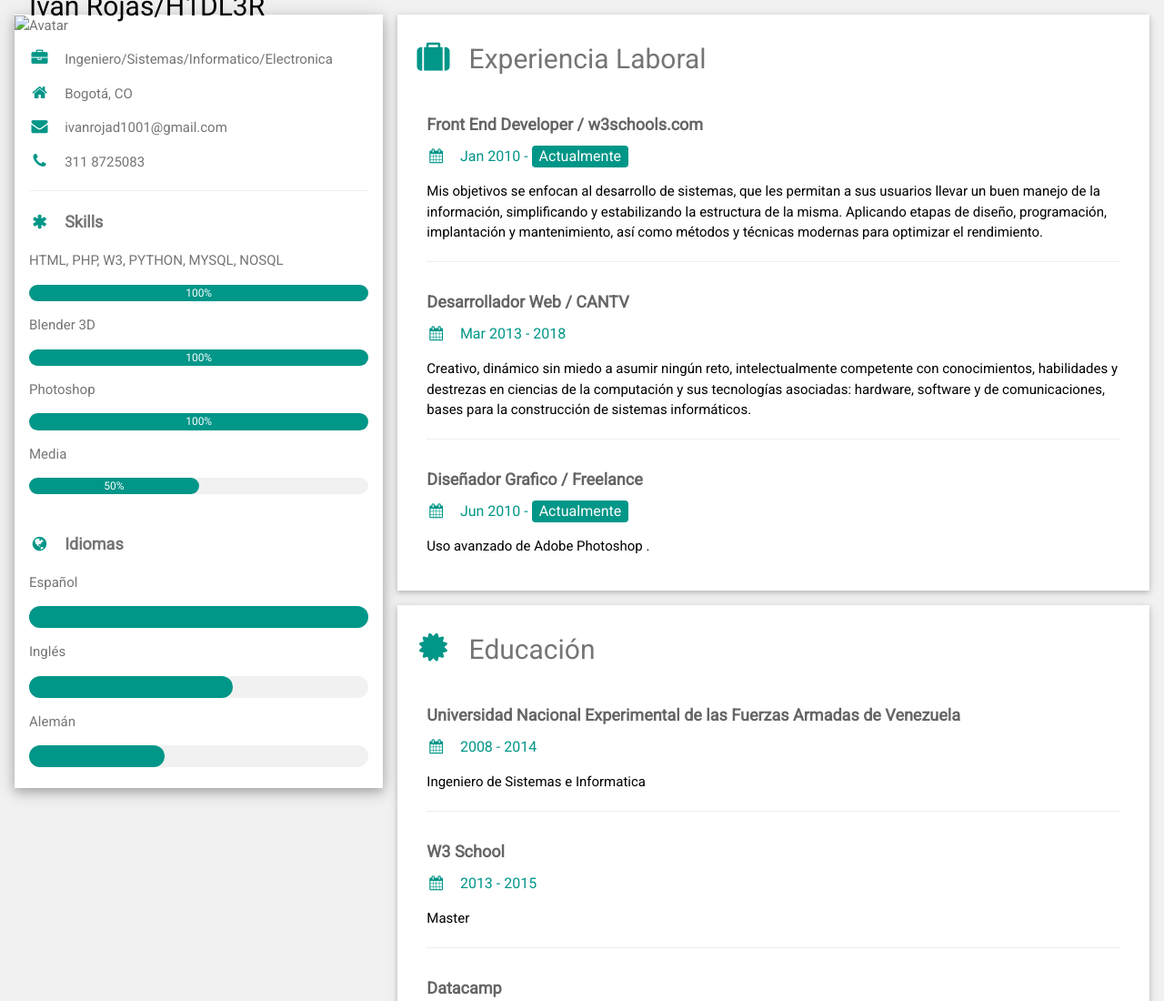
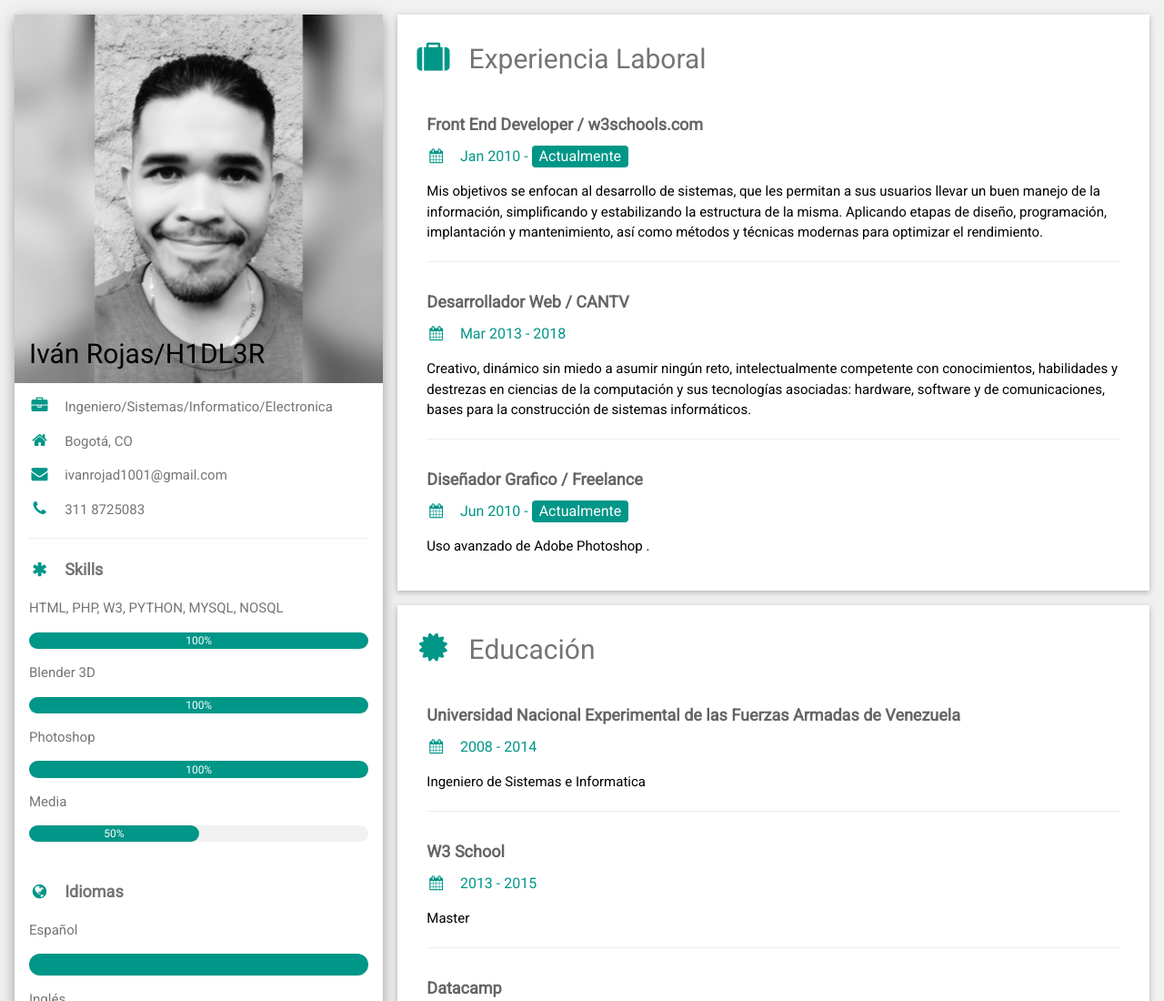
Before and after one commit to h1dl3r/p4nz3r, a plain HTML site: page index.html in a window 1280 px wide. Shown: the top 1100 px of the page at 91% size. Drawn offline with nearby package versions, Linux system fonts and the light colour scheme.

Commit message:
Update index.html

```diff
--- a/index.html
+++ b/index.html
@@ -22,7 +22,7 @@ html,body,h1,h2,h3,h4,h5,h6 {font-family: "Roboto", sans-serif}
 
       <div class="w3-white w3-text-grey w3-card-4">
         <div class="w3-display-container">
-          <img src="images/3003.jpg" style="width:100%" alt="Avatar">
+          <img src="3003.jpg" style="width:100%" alt="Avatar">
           <div class="w3-display-bottomleft w3-container w3-text-black">
             <h2>Iván Rojas/H1DL3R</h2>
           </div>
```
